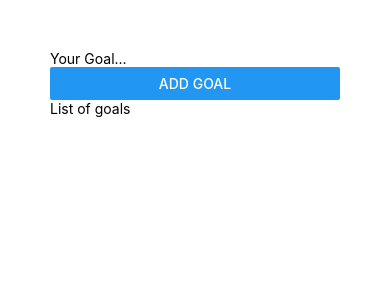
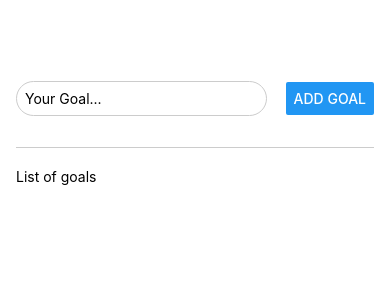
Before and after one commit to aaronersando/Goals-List, a React Native app: screen / in a window 390 px wide. Shown: the top 300 px of the page. Built offline with nearby package versions, Linux system fonts and the light colour scheme.

Commit message:
Refactor App component layout and styles for improved goal input functionality

```diff
--- a/App.js
+++ b/App.js
@@ -4,11 +4,11 @@
 export default function App() {
   return (
     <View style={styles.appContainer}>
-      <View>
-        <TextInput placeholder="Your Goal..." />
+      <View style={styles.inputContainer}>
+        <TextInput style={styles.textInput} placeholder="Your Goal..." />
         <Button title="Add Goal" />
       </View>
-      <View>
+      <View style={styles.goalsContainer}>
         <Text>List of goals</Text>
       </View>
     </View>
@@ -17,6 +17,28 @@
 
 const styles = StyleSheet.create({
   appContainer: {
-    padding: 50,
+    flex: 1,
+    paddingTop: 50,
+    paddingHorizontal: 16,
+  },
+  inputContainer: {
+    flex: 1,
+    flexDirection: "row",
+    justifyContent: "space-between",
+    alignItems: "center",
+    borderBottomWidth: 1,
+    borderColor: "#ccc",
+    marginBottom: 20,
+  },
+  textInput: {
+    width: "70%",
+    borderColor: "#cccccc",
+    borderWidth: 1,
+    borderRadius: 18,
+    padding: 8,
+    marginRight: 8,
+  },
+  goalsContainer: {
+    flex: 7,
   },
 });
```
